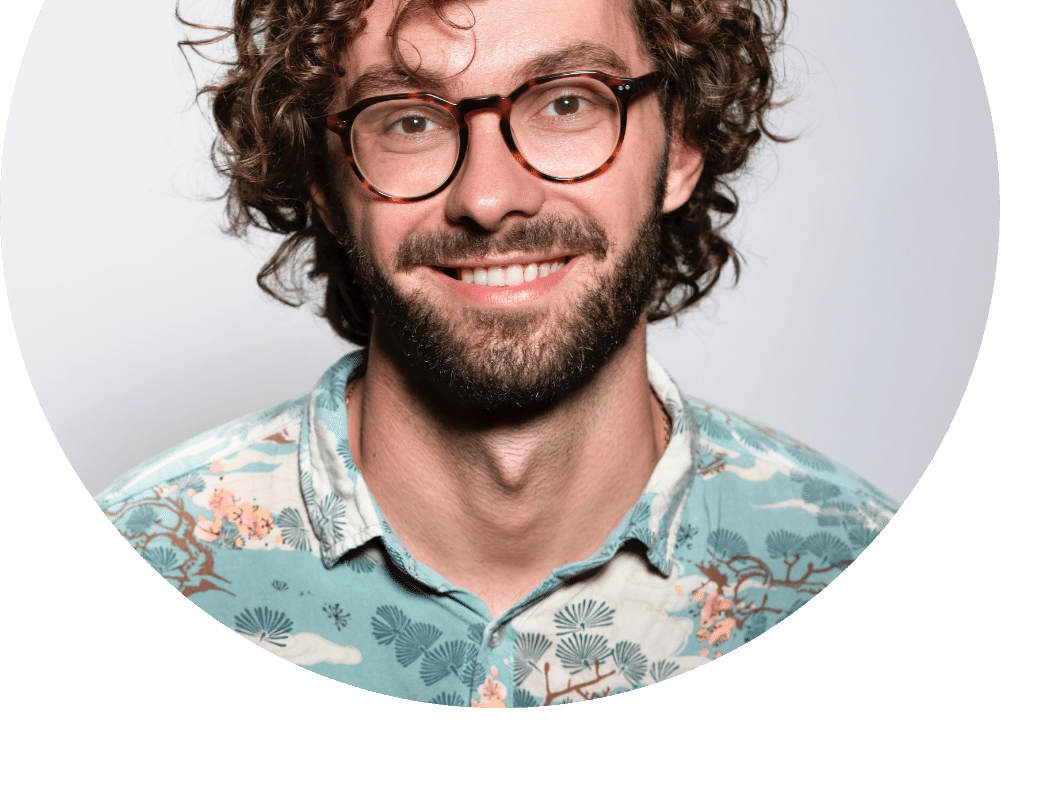
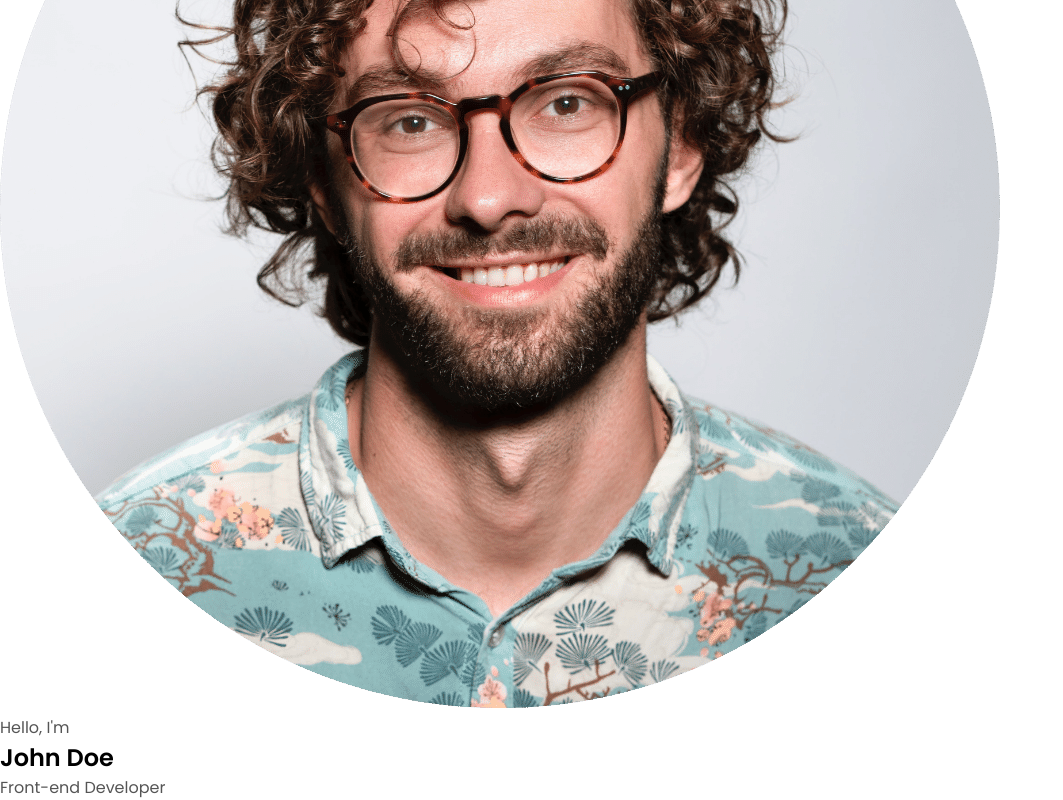
Before and after one commit to rcvillasenor/Portfolio-Alpha-Version, a plain HTML site: page index.html in a window 1280 px wide. Shown: the part 428-1228 px from the top of the page, without its empty margins (0-1063 px from the left). Before the commit the page ends 1143 px from the top, so only its background shows below. Drawn offline with Linux system fonts and the light colour scheme.

Commit message:
Profile Section Edit Commit

```diff
--- a/index.html
+++ b/index.html
@@ -42,6 +42,11 @@
     <div class="section__pic-container">
       <img src="assets/img/profile-pic.png" alt="John Doe Profile Picture"/>
     </div>
+    <div class="section__text">
+      <p class="section__text__p1">Hello, I'm</p>
+      <h1 class="title">John Doe</h1>
+      <p class="section__text__p2">Front-end Developer</p>
+    </div>
   </section>
   <script src="assets/js/script.js"></script>
 </body>
```
